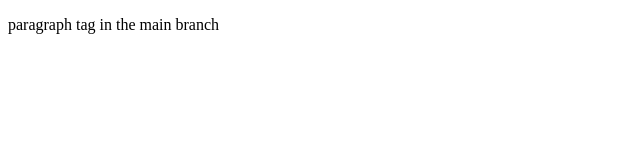
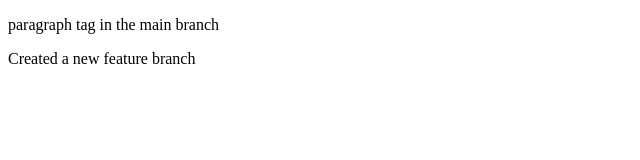
Before and after one commit to shravani-hiregowda/NoMyth, a plain HTML site: page home.html in a window 1280 px wide. Shown: the whole page, without its empty margins (0-640 px from the left). Drawn offline with Linux system fonts and the light colour scheme.

Commit message:
created new feature

```diff
--- a/home.html
+++ b/home.html
@@ -7,5 +7,6 @@
 </head>
 <body>
     <p>paragraph tag in the main branch</p>
+    <p>Created a new feature branch</p>
 </body>
 </html>
```
